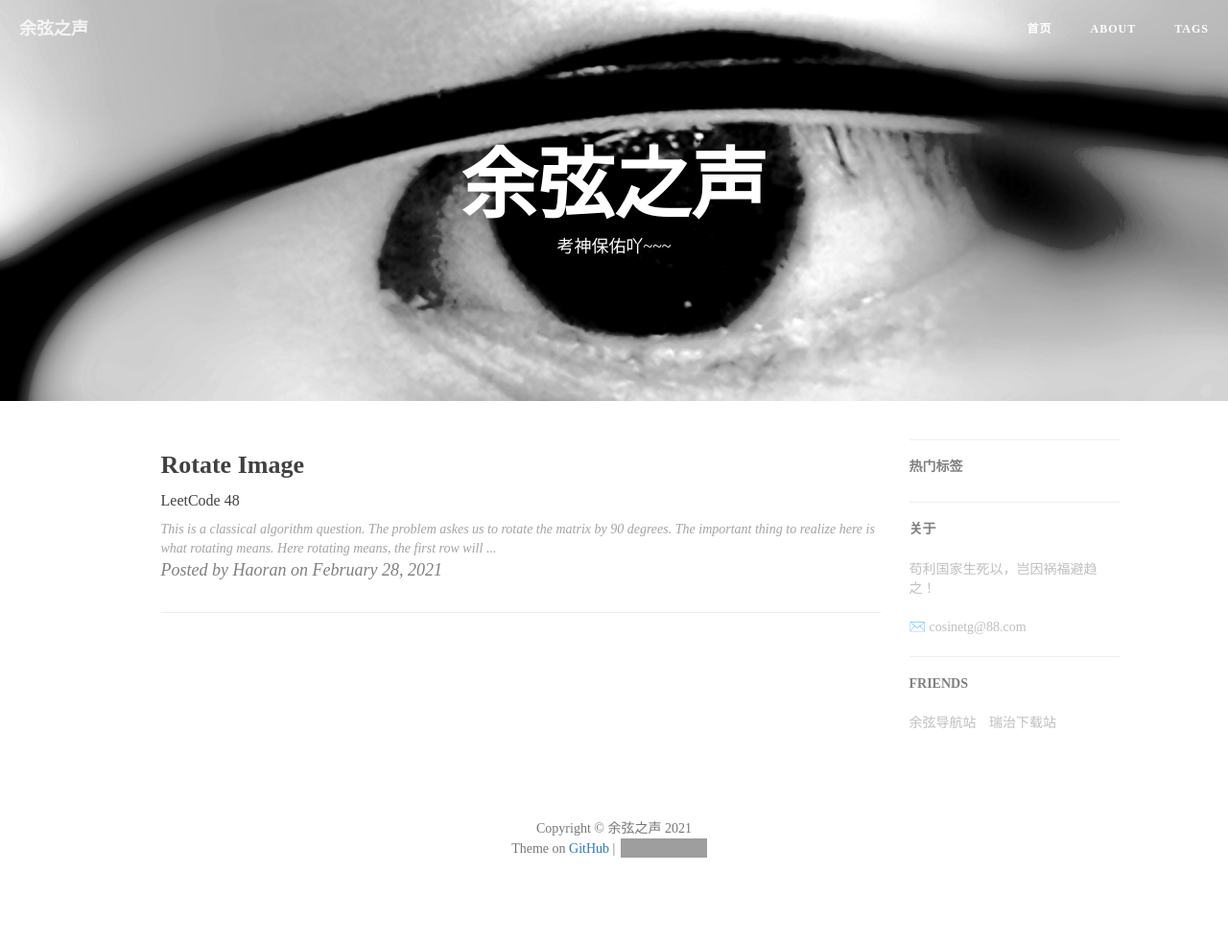
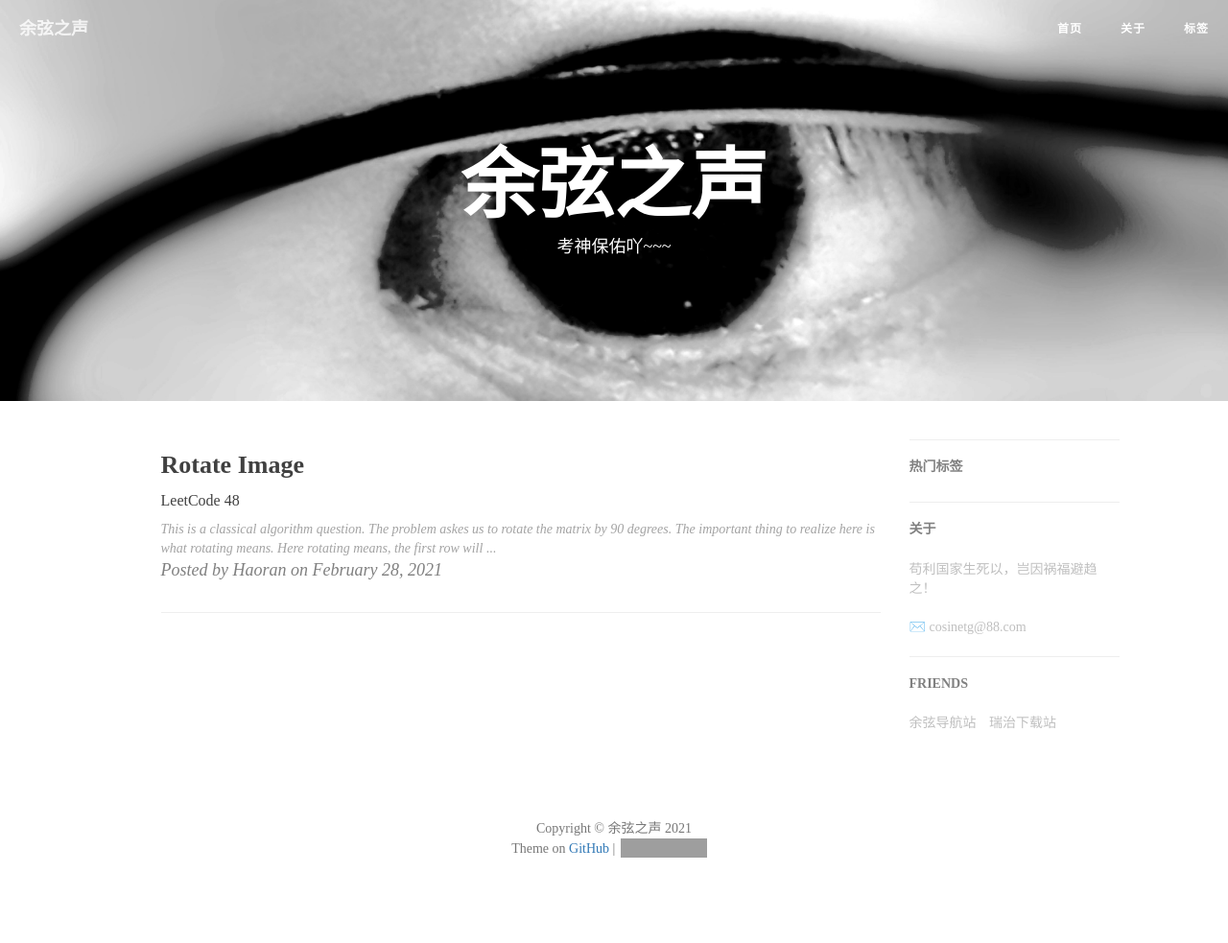
Before and after one commit to coxine/coxine.github.io, a Jekyll site: the page built from index.html, in a window 1280 px wide. Shown: the whole page at 96% size. Built offline with Jekyll 4.4.1, drawn with Linux system fonts in a browser that asks for light colours; nearby versions of some CDN libraries; some web fonts are replaced; the list of posts is cut into pages by our own code; comment, search, counter and statistics services are not loaded; after the commit the page ends 960 px from its top, so only the background shows below that; grey boxes are pictures that could not be loaded.

Commit message:
[更新] 个性化

```diff
--- a/404.html
+++ b/404.html
@@ -1,7 +1,7 @@
 ---
 layout: default
 description: "你来到了没有知识的荒原 🙊"
-header-img: "img/404-bg.jpg"
+header-img: "img/coxine.jpg"
 permalink: /404.html
 ---
 
--- a/_includes/nav.html
+++ b/_includes/nav.html
@@ -19,11 +19,17 @@
                     <li>
                         <a href="{{ site.baseurl }}/">首页</a>
                     </li>
-                    {% for page in site.pages %}{% if page.title %}
+                    <li>
+                        <a href="{{ site.baseurl }}/about/">关于</a>
+                    </li>
+                    <li>
+                        <a href="{{ site.baseurl }}/tags/">标签</a>
+                    </li>
+                    <!--{% for page in site.pages %}{% if page.title %}
                     <li>
                         <a href="{{ page.url | prepend: site.baseurl }}">{{ page.title }}</a>
                     </li>
-                    {% endif %}{% endfor %}
+                    {% endif %}{% endfor %}-->
                 </ul>
             </div>
         </div>
--- a/_layouts/default.html
+++ b/_layouts/default.html
@@ -1,5 +1,5 @@
 <!DOCTYPE html>
-<html lang="en">
+<html lang="zh">
 
 {% include head.html %}
 
@@ -14,7 +14,7 @@
 
 
 <!-- Image to hack wechat -->
-<img src="/img/writing.png" width="0" height="0" />
+<!--img src="/img/writing.png" width="0" height="0" / -->
 <!-- Migrate from head to bottom, no longer block render and still work -->
 
 </body>
--- a/about.html
+++ b/about.html
@@ -1,6 +1,6 @@
 ---
 layout: page
-title: "About"
+title: "关于"
 description: "Hi there~ This is Coxine."
 header-img: "img/post-bg-rwd.jpg"
 ---
--- a/tags.html
+++ b/tags.html
@@ -1,8 +1,8 @@
 ---
-title: Tags
+title: 标签~
 layout: default
-description: keep hungry keep foolish
-header-img: "img/tag-bg.jpg"
+description: 标签页~
+header-img: "img/coxine.jpg"
 ---
 
 <!-- Page Header -->
```
